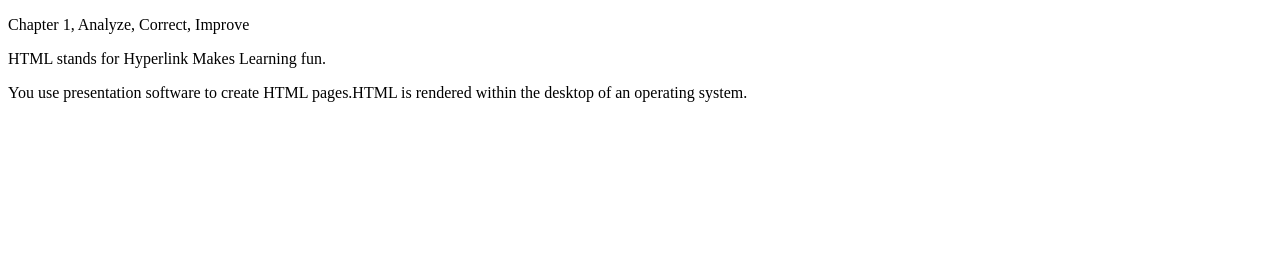
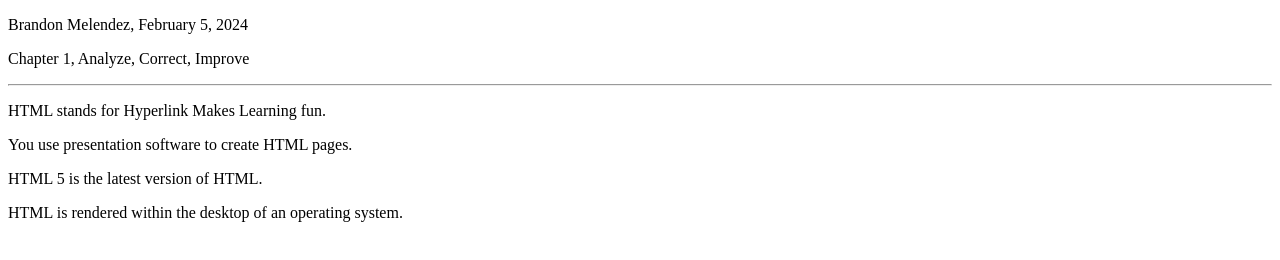
Before and after one commit to BrandonMelendez/Ch1-Apply--Extend--Analyze, a plain HTML site: page analyze apply extend/analyze/index.html in a window 1280 px wide. Drawn offline with Linux system fonts and the light colour scheme.

Commit message:
CH1 Apply, Extend, Analzye

```diff
--- a/analyze apply extend/analyze/index.html
+++ b/analyze apply extend/analyze/index.html
@@ -1,11 +1,20 @@
 <!DOCTYPE html>
 <html lang="el">
 <head>
-    <title>CH 1 Apply Your Knowledge</title>
+    <title></title>
         <meta charset="utf-8">
 </head>
 
 <body>
-<p>Chapter 1, Analyze, Correct, Improve<p>
-<p></p>
-<P>HTML stands for Hyperlink Makes Learning fun.<p><p>You use presentation software to create HTML pages.</p<PHTML9 is the latest version of HTML.</p>HTML is rendered within the desktop of an operating system.</BODY>
+
+<p>Brandon Melendez, February 5, 2024</p>
+    <p>Chapter 1, Analyze, Correct, Improve<hr>
+
+    <p>HTML stands for Hyperlink Makes Learning fun.</p>
+    <p>You use presentation software to create HTML pages.</p>
+    <p>HTML 5 is the latest version of HTML.</p>
+    <p>HTML is rendered within the desktop of an operating system.</p>
+
+</body>
+
+</html>
```
